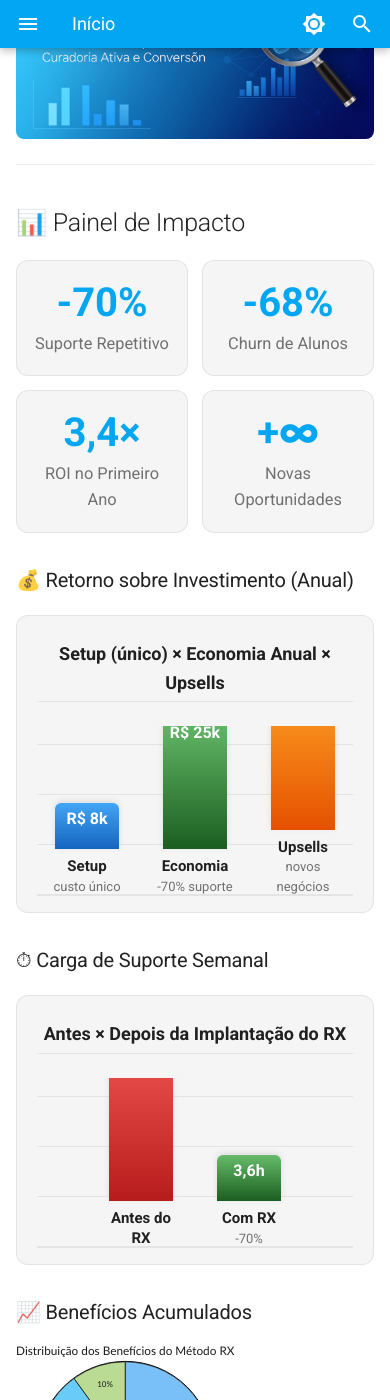
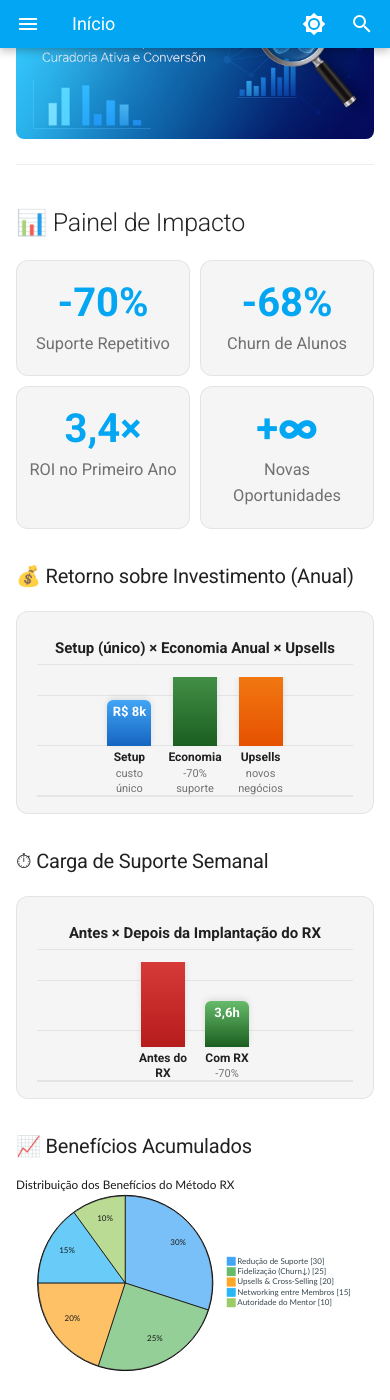
Before and after one commit to takwaratec/Mentoria_Comunidades_RaioX, an MkDocs documentation site: the page built from docs/index.md, in a window 390 px wide and 1400 px high, scrolled down 472 px. Built offline with MkDocs 1.6.1 and Material for MkDocs 9.7.7, drawn with Linux system fonts in a browser that asks for light colours.

Commit message:
fix: CSS mobile para graficos e landing page

```diff
--- a/docs/assets/css/custom.css
+++ b/docs/assets/css/custom.css
@@ -415,6 +415,34 @@
 .rx-gloss strong { color: var(--md-primary-fg-color, #29b6f6); }
 [data-md-color-scheme="slate"] .rx-gloss { background: var(--md-code-bg-color, #1e1e1e); }
 
+/* ==================== MOBILE ==================== */
+@media (max-width: 768px) {
+  .rx-chart-inner { height: 120px; padding: 10px 6px 0; gap: 14px; }
+  .rx-bar-wrap { flex: 0 0 50px; }
+  .rx-bar { width: 44px; font-size: 0.65rem; padding-top: 4px; min-height: 20px; }
+  .rx-label { font-size: 0.6rem; margin-top: 4px; }
+  .rx-sublabel { font-size: 0.55rem; }
+  .rx-chart-title { font-size: 0.75rem; margin: 0 0 12px 0; }
+  .metrics-grid { grid-template-columns: repeat(2, 1fr); gap: 10px; }
+  .rx-metrics { grid-template-columns: repeat(2, 1fr); gap: 10px; }
+  .rx-pilares { grid-template-columns: repeat(2, 1fr); gap: 8px; }
+  .rx-stepper a { flex: 1 1 100%; font-size: 0.78rem; }
+  .stepper a { flex: 1 1 100%; font-size: 0.78rem; }
+  .rx-timeline { padding-left: 24px; }
+  .rx-tl-item { padding: 8px 10px; }
+  .rx-tl-title { font-size: 0.78rem; }
+  .rx-tl-desc { font-size: 0.7rem; }
+  .rx-mlegenda { grid-template-columns: repeat(2, 1fr); gap: 6px; }
+  .rx-mleg-item { font-size: 0.7rem; padding: 4px 8px; }
+  .section-inner { padding: 0 8px; }
+  .hero { padding: 60px 12px 40px; }
+  .hero h1 { font-size: 1.5rem; }
+  .impact-bar .bar-track { height: 120px; }
+  .pricing-grid { grid-template-columns: 1fr; }
+  .pricing-card.featured { transform: none; }
+  .testimonials-grid { grid-template-columns: 1fr; }
+}
+
 /* ==================== LOGO HEADER ==================== */
 .rx-logo-header {
     display: flex;
```
Also changed, not shown: 1 other file.
